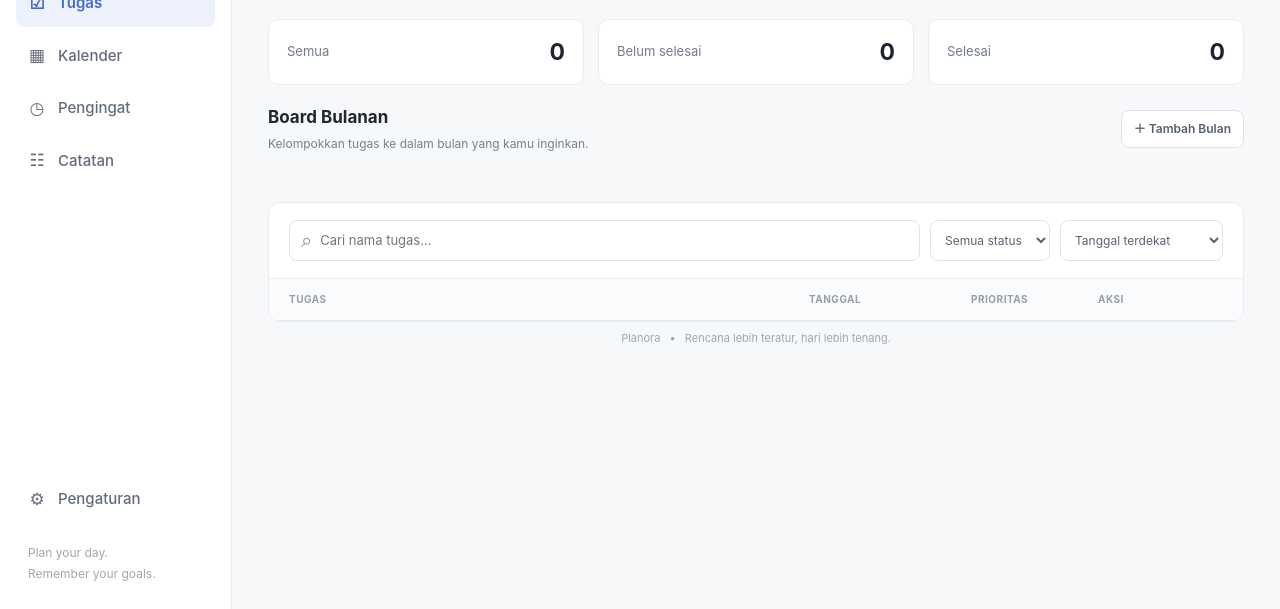
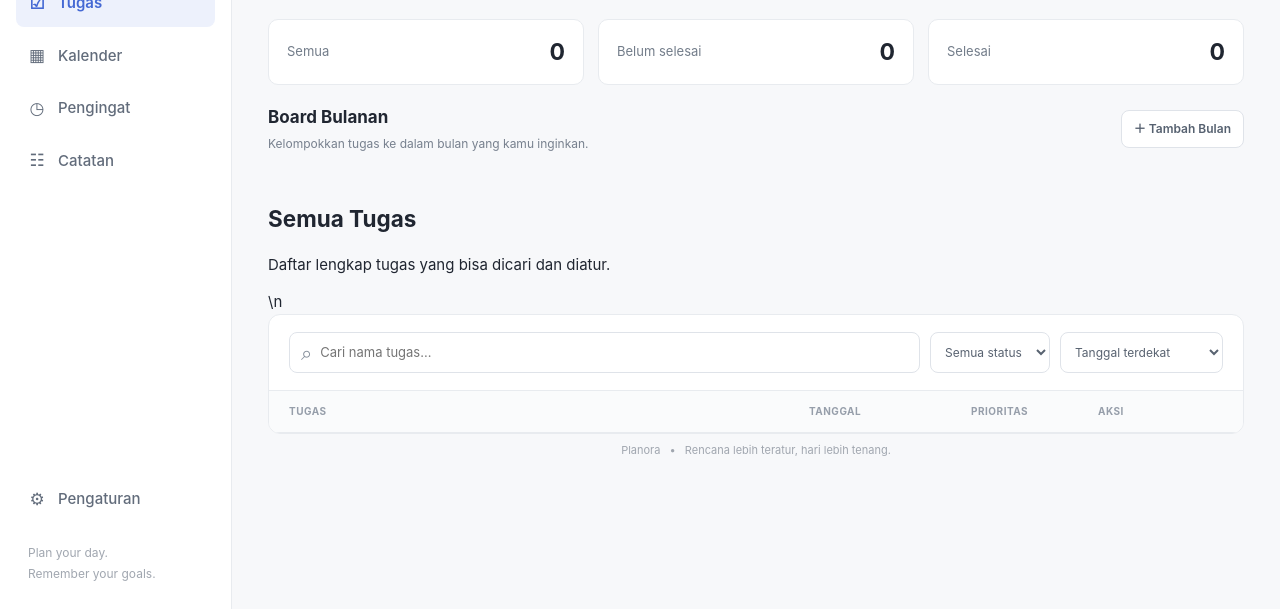
Before and after one commit to dink2v/Planora, a plain HTML site: page tasks.html in a window 1280 px wide. Shown: the part 191-800 px from the top of the page. Drawn offline with Linux system fonts and the light colour scheme.

Commit message:
Improve task page hierarchy and month dialog

```diff
--- a/tasks.html
+++ b/tasks.html
@@ -21,7 +21,7 @@
 <section class="page-heading"><div><p class="eyebrow" id="task-page-date">DAFTAR RENCANA</p><h1>Tugas</h1><p class="subheading">Kelola semua rencana, prioritas, dan progresmu.</p></div><button class="primary-button" id="task-add"><span>＋</span> Tambah Tugas</button></section>
 <section class="task-stats" aria-label="Ringkasan tugas"><div class="task-stat"><span>Semua</span><strong id="stat-all">0</strong></div><div class="task-stat"><span>Belum selesai</span><strong id="stat-open">0</strong></div><div class="task-stat"><span>Selesai</span><strong id="stat-done">0</strong></div></section>
 <section class="month-board-section" aria-label="Board tugas bulanan"><div class="month-board-heading"><div><h2>Board Bulanan</h2><p>Kelompokkan tugas ke dalam bulan yang kamu inginkan.</p></div><button class="secondary-button" id="month-add">＋ Tambah Bulan</button></div><div id="month-board" class="month-board" aria-live="polite"></div></section>
-<section class="panel task-manager">
+<div class="task-list-heading"><div><h2>Semua Tugas</h2><p>Daftar lengkap tugas yang bisa dicari dan diatur.</p></div></div>\n<section class="panel task-manager">
 <div class="task-toolbar"><label class="task-search"><span>⌕</span><input id="task-search" type="search" placeholder="Cari nama tugas..." aria-label="Cari tugas"></label><select id="task-filter" aria-label="Filter status"><option value="all">Semua status</option><option value="open">Belum selesai</option><option value="done">Selesai</option><option value="overdue">Terlewat</option></select><select id="task-sort" aria-label="Urutkan tugas"><option value="date">Tanggal terdekat</option><option value="priority">Prioritas</option><option value="created">Terbaru ditambahkan</option></select></div>
 <div class="task-table-head"><span>TUGAS</span><span>TANGGAL</span><span>PRIORITAS</span><span>AKSI</span></div>
 <div id="task-manager-list" class="task-manager-list" aria-live="polite"></div>
```
